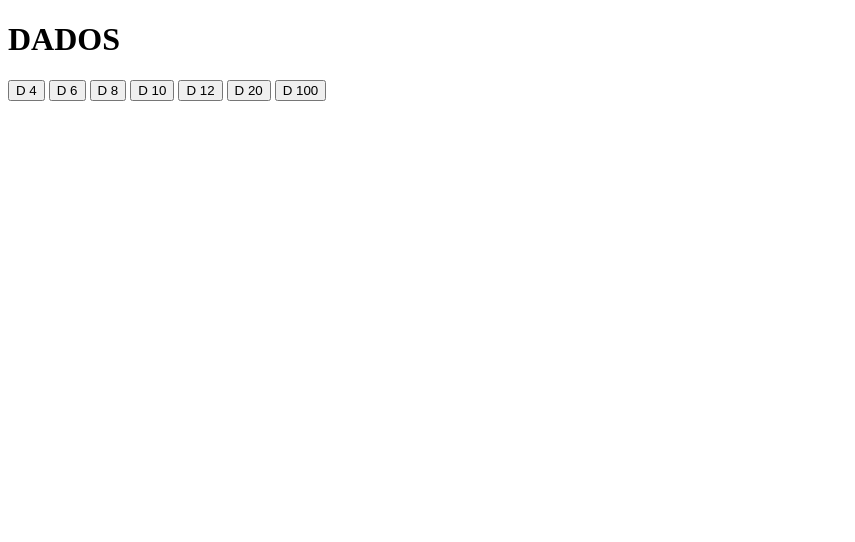
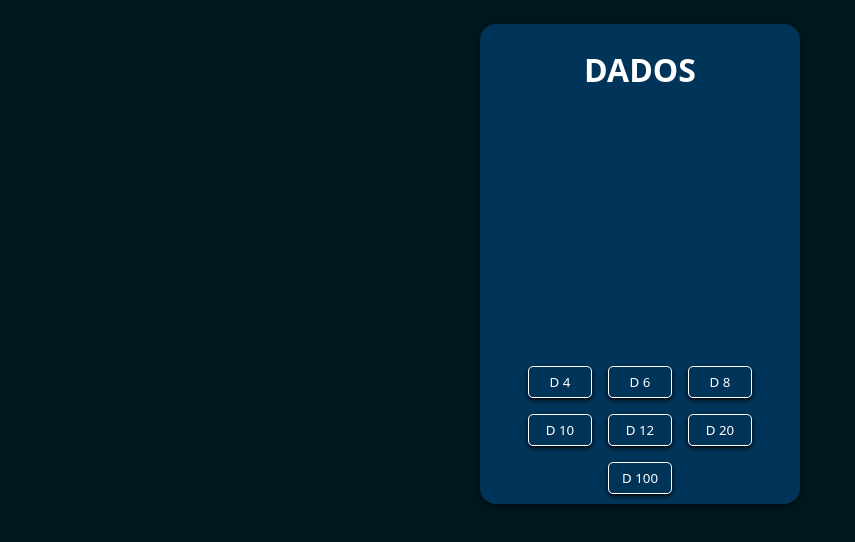
Before and after one commit to MatheusPDiass/dices, a plain HTML site: page index.html in a window 1280 px wide. Shown: the whole page, without its empty margins (0-855 px from the left). Drawn offline with Linux system fonts and the light colour scheme.

Commit message:
first style

```diff
--- a/index.html
+++ b/index.html
@@ -3,14 +3,15 @@
   <head>
     <meta charset="UTF-8" />
     <meta name="viewport" content="width=device-width, initial-scale=1.0" />
+    <link rel="stylesheet" href="./styles/style.css" />
     <title>Dices</title>
   </head>
   <body>
-    <div>
+    <div class="container">
       <h1>DADOS</h1>
-    </div>
+
       <div class="" id="dicesArea"></div>
-    <div>
+      <div id="buttons">
         <button value="4" class="randonDice">D 4</button>
         <button value="6" class="randonDice">D 6</button>
         <button value="8" class="randonDice">D 8</button>
@@ -19,7 +20,7 @@
         <button value="20" class="randonDice">D 20</button>
         <button value="100" class="randonDice">D 100</button>
       </div>
-
+    </div>
     <script src="./index.js" type="module"></script>
   </body>
 </html>
--- /dev/null
+++ b/styles/style.css
@@ -0,0 +1,70 @@
+* {
+  padding: 0;
+  margin: 0;
+  box-sizing: border-box;
+  font-family: system-ui, -apple-system, BlinkMacSystemFont, "Segoe UI", Roboto,
+    Oxygen, Ubuntu, Cantarell, "Open Sans", "Helvetica Neue", sans-serif;
+}
+
+:root {
+  --background: #00171f;
+  --primary-color: #003459;
+  --secundary-color: #adebff;
+  --text-color: #ffffff;
+}
+
+body {
+  background-color: var(--background);
+  color: var(--text-color);
+  display: flex;
+  justify-content: center;
+}
+
+.container {
+  display: flex;
+  flex-direction: column;
+  align-items: center;
+  background-color: var(--primary-color);
+  margin-top: 1.5rem;
+  width: 20rem;
+  height: 30rem;
+  border-radius: 1rem;
+  box-shadow: 0 2px 4px rgba(0, 0, 0, 0.5);
+}
+
+.container h1 {
+  margin-top: 1.5rem;
+}
+
+#dicesArea {
+  width: 18rem;
+  height: 20rem;
+}
+
+#buttons {
+  display: flex;
+  flex-direction: row;
+  flex-wrap: wrap;
+  align-items: center;
+  justify-content: center;
+  margin: 2px;
+}
+
+.container button {
+  display: flex;
+  align-items: center;
+  justify-content: center;
+  background-color: transparent;
+  border: 1px solid white;
+  box-shadow: 0 2px 4px rgba(0, 0, 0, 1);
+  border-radius: 5px;
+  width: 4rem;
+  height: 2rem;
+  margin: 0.5rem;
+  color: var(--text-color);
+
+  &:hover {
+    cursor: pointer;
+    transition: 0.5s;
+  }
+}
```
Lines whose indentation alone changed are shown as unchanged.
